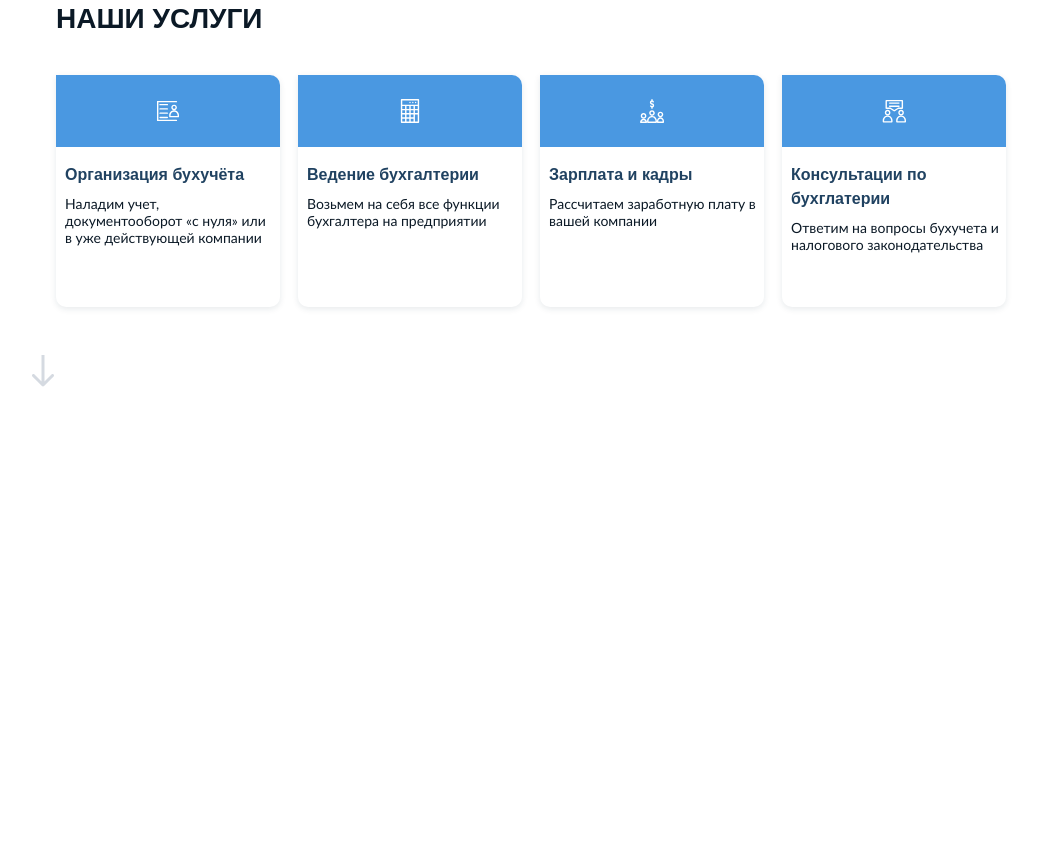
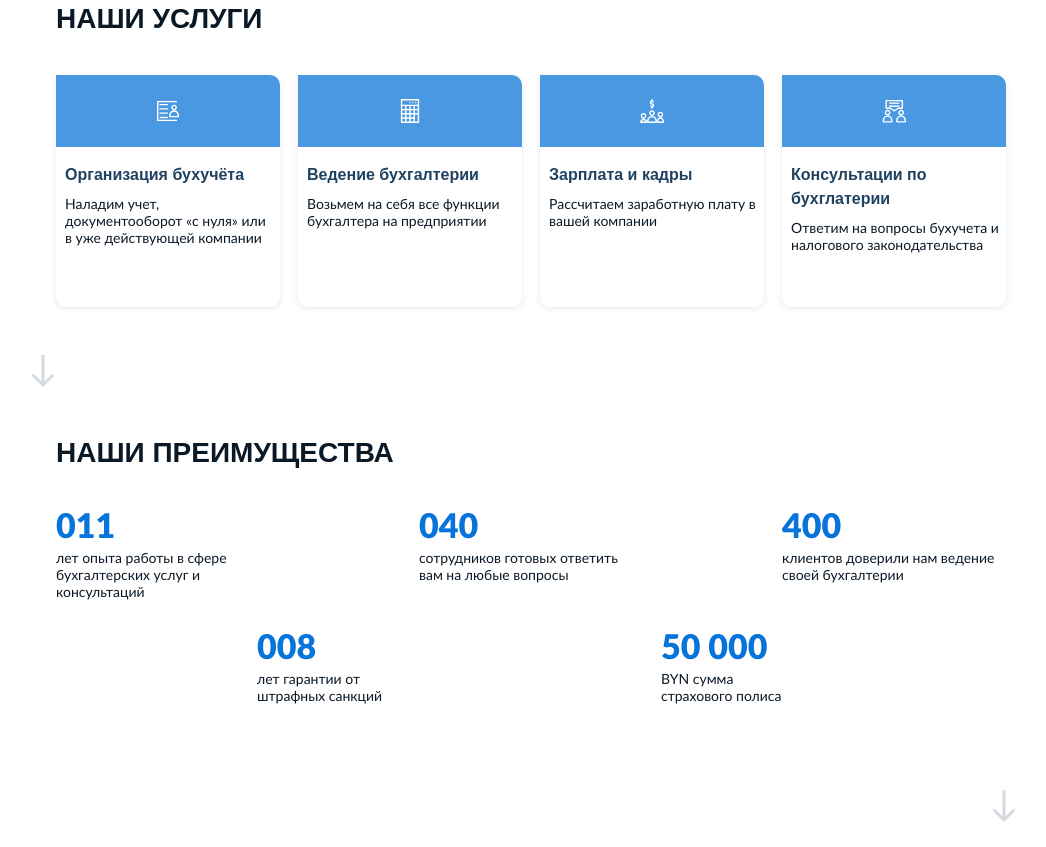
Before and after one commit to OksanaBakuta/accountant, a website: page app/index.html in a window 1280 px wide. Shown: the part 492-1339 px from the top of the page, without its empty margins (109-1155 px from the left). Before the commit the page ends 904 px from the top, so only its background shows below. Drawn offline with nearby package versions, Linux system fonts and the light colour scheme; files that its build step writes are made by us from their sources; files whose address does not match are found by name.

Commit message:
added section advantage

```diff
--- a/app/index.html
+++ b/app/index.html
@@ -113,6 +113,36 @@
       </div>
     </section>
 
+    <section class="advantage">
+      <div class="container container--arrow-right">
+        <h5 class="title">наши ПРЕИМУЩЕСТВА</h5>
+        <div class="advantage__items">
+          <div class="advantage__item">
+            <span class="advantage__num">011</span>
+            лет опыта работы в сфере бухгалтерских услуг и консультаций
+          </div>
+          <div class="advantage__item">
+            <span class="advantage__num">040</span>
+            сотрудников готовых ответить вам на любые вопросы
+          </div>
+          <div class="advantage__item">
+            <span class="advantage__num">400</span>
+            клиентов доверили нам ведение своей бухгалтерии
+          </div>
+          <div class="advantage__item-box">
+            <div class="advantage__item">
+              <span class="advantage__num">008</span>
+              лет гарантии от штрафных санкций
+            </div>
+            <div class="advantage__item">
+              <span class="advantage__num">50 000</span>
+              BYN сумма страхового полиса
+            </div>
+          </div>
+        </div>
+      </div>
+    </section>
+
   </main>
 
   <script src="js/main.min.js"></script>
--- a/app/scss/_global.scss
+++ b/app/scss/_global.scss
@@ -28,6 +28,19 @@ body{
       background-repeat: no-repeat;
     }
   }
+  &--arrow-right{
+    position: relative;
+    &::before{
+      content: '';
+      position: absolute;
+      width: 39px;
+      height: 32px;
+      right: 0;
+      bottom: 0;
+      background-image: url('../images/icons/arrow.svg');
+      background-repeat: no-repeat;
+    }
+  }
 }
 
 .title{
--- a/app/scss/style.scss
+++ b/app/scss/style.scss
@@ -165,6 +165,43 @@
   }
 }
 
+.advantage{
+  padding: 25px 0 25px;
+  &__items{
+    display: flex;
+    justify-content: space-between;
+    flex-wrap: wrap;
+    padding-bottom: 88px;
+  }
+  &__item{
+    width: 224px;
+    margin-bottom: 30px;
+  }
+  &__item-box{
+    width: 100%;
+    display: flex;
+    justify-content: center;
+    .advantage__item{
+      width: 144px;
+      &:last-child{
+        margin-left: 260px;
+      }
+    }
+  }
+  &__num{
+    @extend %lato-900;
+    font-size: 34px;
+    line-height: 32px;
+    color: $accent;
+    display: block;
+    margin-bottom: 8px;
+  }
+}
+
+
+
+
+
 
 
 @import 'media';
```
